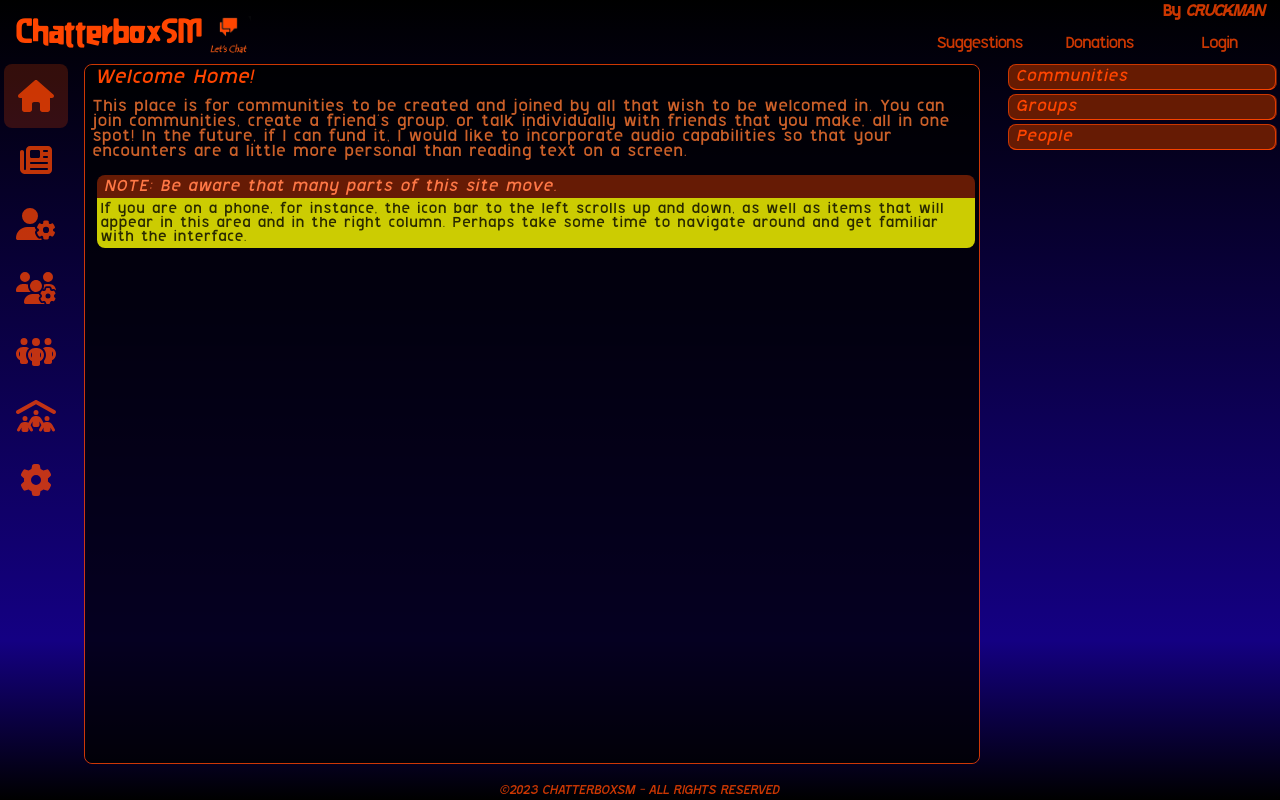
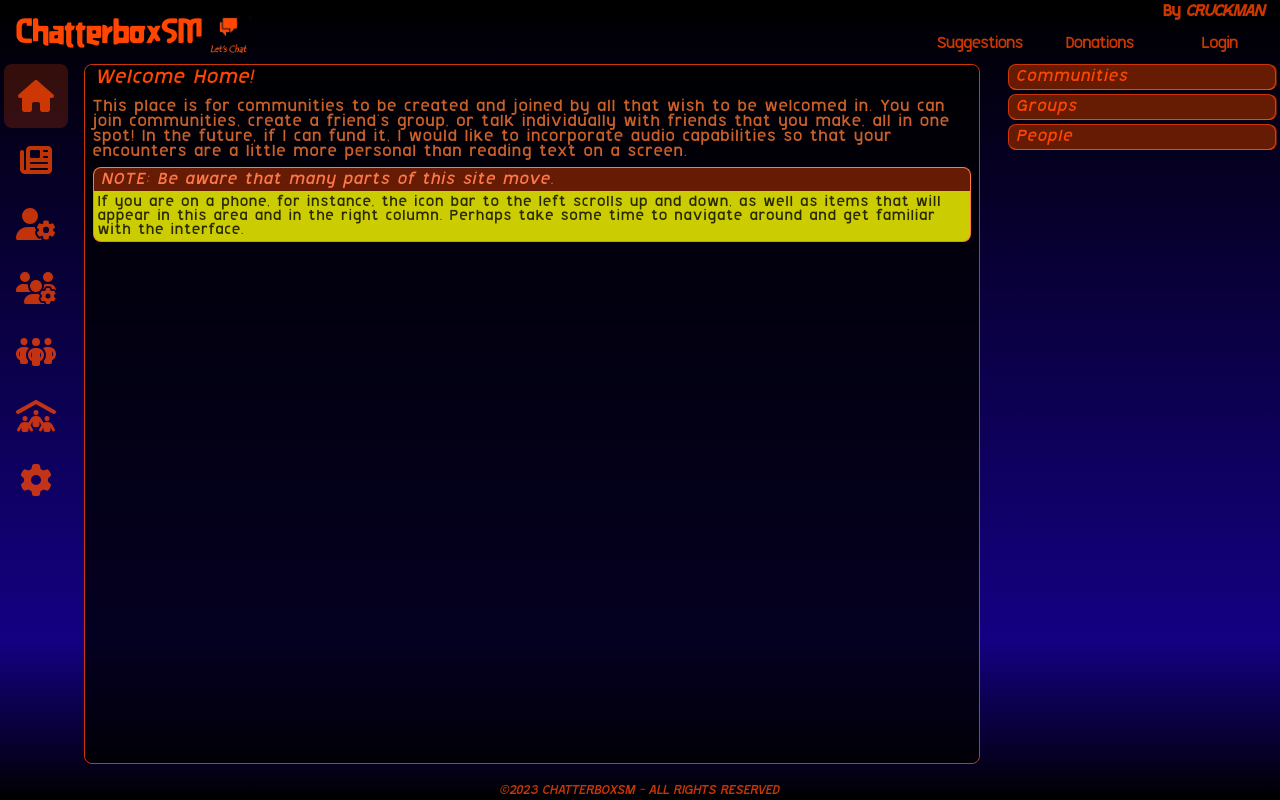
Before and after one commit to cruckman900/challenger_demo, a React (Create React App) app: page / in a window 1280 px wide. Built offline with nearby package versions, Linux system fonts and the light colour scheme.

Commit message:
editing note component

```diff
--- a/src/UI/Note/Note.module.css
+++ b/src/UI/Note/Note.module.css
@@ -1,8 +1,5 @@
 .note {
-    margin: 1rem;
-    margin-left: .25rem;
-    margin-right: .25rem;
-    width: 100%;
+    margin: .5rem 0;
 }
 
 .noteHeader {
@@ -12,6 +9,8 @@
     color: rgba(255, 120, 70, 1);
     border-top-left-radius: 8px;
     border-top-right-radius: 8px;
+    border: solid 1px rgba(255, 120, 70, 1);
+    border-bottom: none;
     padding: .25rem;
     padding-left: .5rem;
     padding-right: .5rem;
@@ -25,5 +24,7 @@
     color: rgba(0, 0, 0, .8);
     border-bottom-left-radius: 8px;
     border-bottom-right-radius: 8px;
+    border: solid 1px rgba(255, 120, 70, 1);
+    border-top: none;
     padding: .25rem;
 }
```
